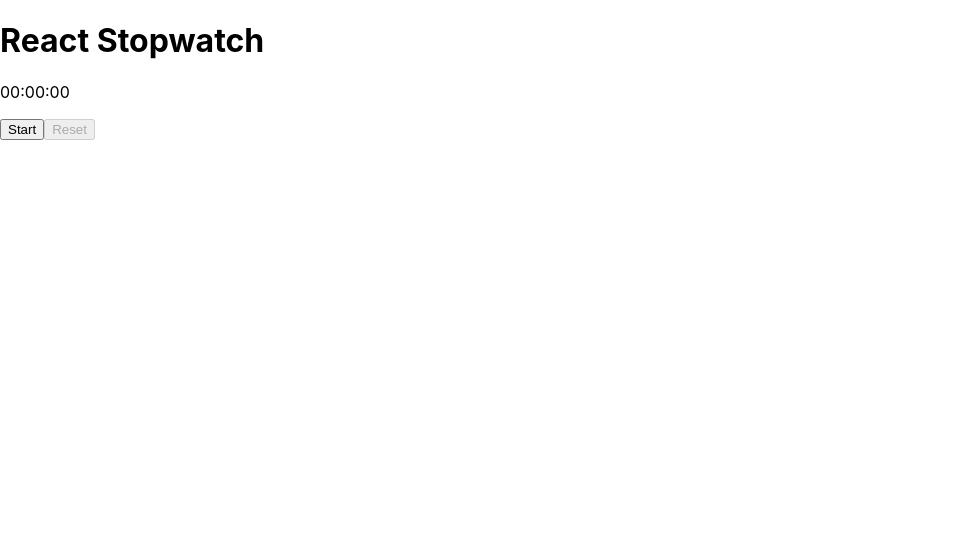
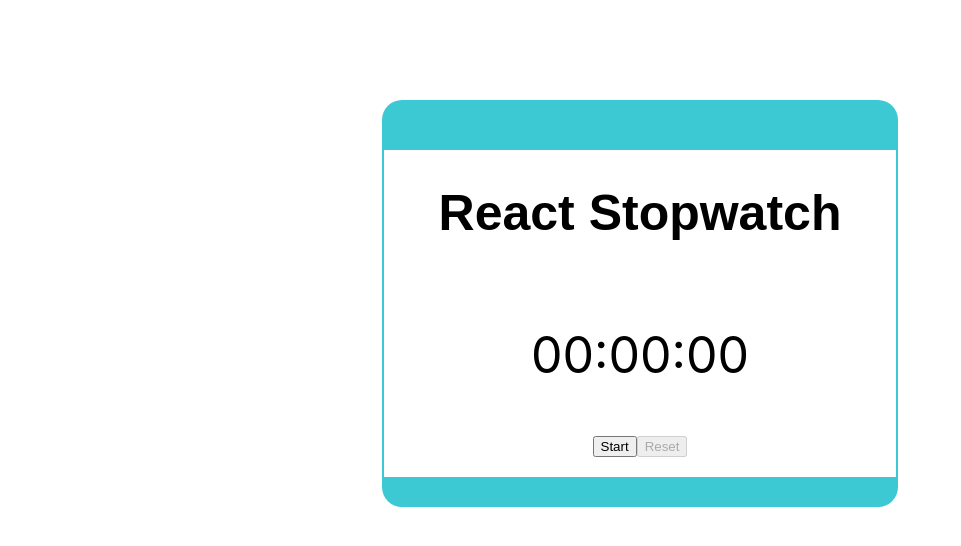
Before and after one commit to iamneo-production/bfccdfeedfbebddddbbedcfcdbadffbabbf, a React (Create React App) app in the folder reactapp/: page / in a window 1280 px wide. Shown: the top 546 px of the page, without its empty margins (0-961 px from the left). Built offline with nearby package versions, Linux system fonts and the light colour scheme.

Commit message:
Backup Commit

```diff
--- /dev/null
+++ b/reactapp/src/components/Stopwatch/Stopwatch.css
@@ -0,0 +1,36 @@
+.button_con {
+    /* justify-content: center; */
+    padding-bottom: 20px;
+    margin: auto;
+    justify-content: space-evenly;
+}
+
+.timefont {
+    font-size: 50px ;
+}
+
+.head{
+    font-size: 50px;
+    font-family: sans-serif;
+}
+
+.watch_container {
+    margin-left: auto;
+    margin-right: auto;
+    margin-top: 100px;
+    display: flex;
+    align-items: center;
+    justify-content: center;
+    width: 40%;
+    flex-direction: column;
+    text-align: center;
+    justify-content: center;
+    border-left: 2px solid rgb(61, 201, 211);
+    border-right: 2px solid rgb(61, 201, 211);
+    border-top: 50px solid rgb(61, 201, 211);
+    border-bottom: 30px solid rgb(61, 201, 211);
+    border-top-right-radius: 20px;
+    border-top-left-radius: 20px;
+    border-bottom-left-radius: 20px;
+    border-bottom-right-radius: 20px;
+}
--- a/reactapp/src/components/Stopwatch/Stopwatch.jsx
+++ b/reactapp/src/components/Stopwatch/Stopwatch.jsx
@@ -1,5 +1,5 @@
 import React, { useState, useEffect } from "react";
-// import "./Stopwatch.css";
+import "./Stopwatch.css";
 
 
 const Stopwatch = () => {
```
